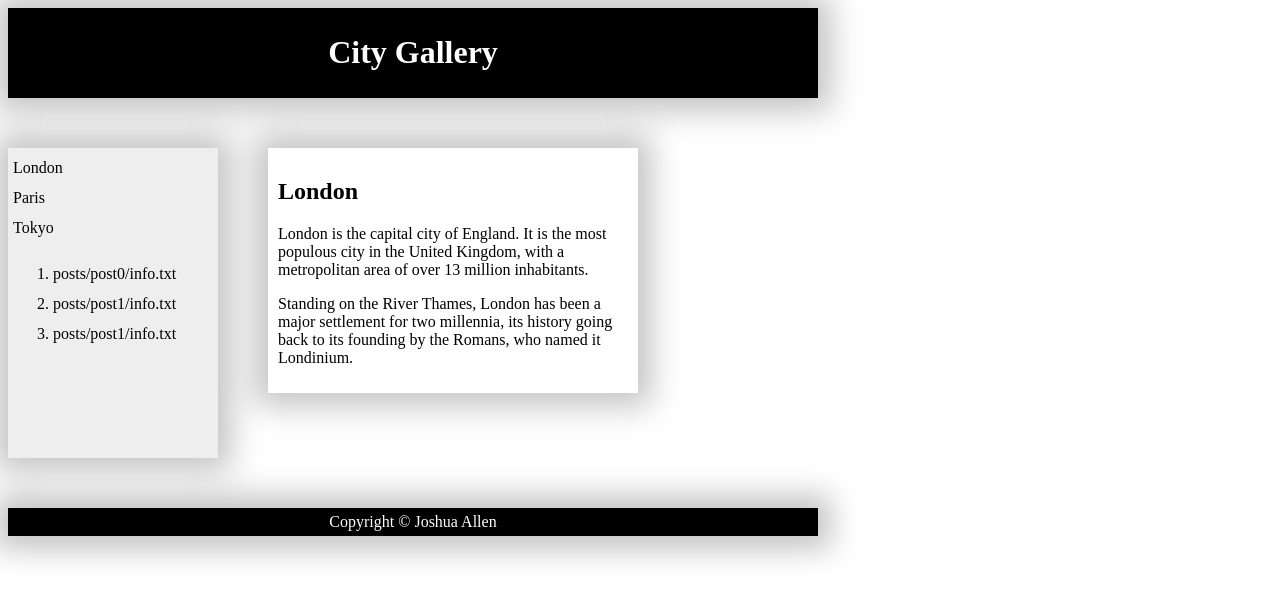
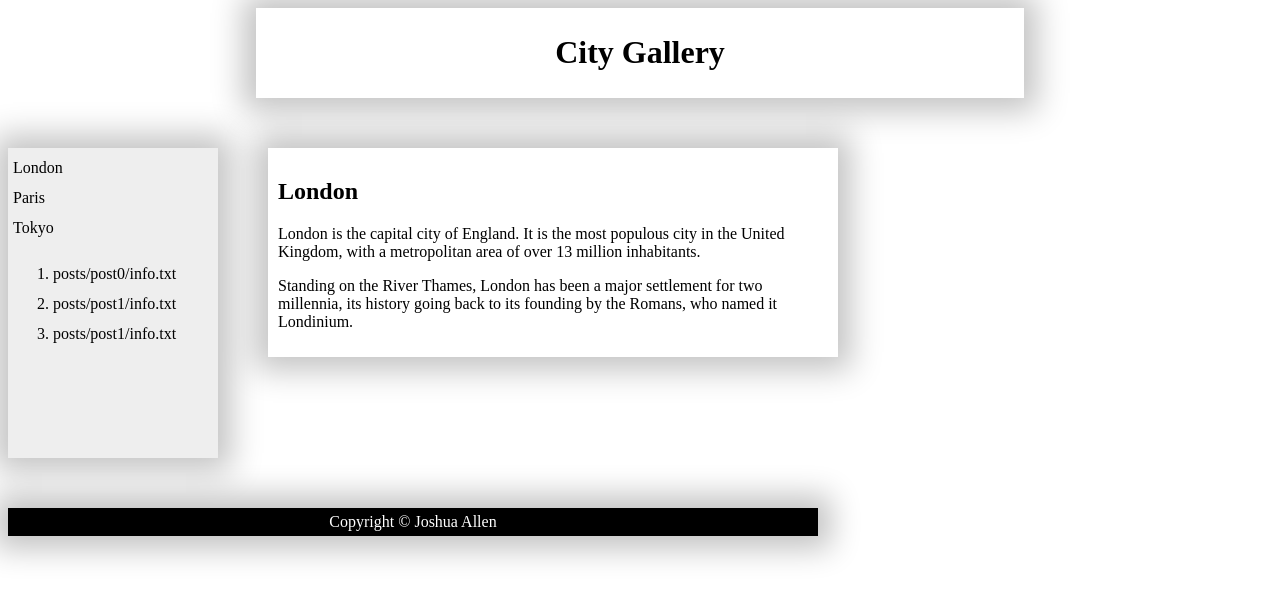
Before and after one commit to Joshua-Allen/Joshua-Allen.github.io, a PHP site: page / in a window 1280 px wide. Shown: the top 600 px of the page. Run offline with PHP 8.4, Linux system fonts and the light colour scheme; some libraries are stand-ins or nearby versions.

Commit message:
looking good p5

```diff
--- a/css/test.css
+++ b/css/test.css
@@ -1,7 +1,13 @@
 header {
+	width: 60%;
 	max-width: 800px;
-    background-color:black;
-    color:white;
+
+    background-color:white;
+    color:black;
+
+    margin-left: auto;
+    margin-right: auto;
+
     text-align:center;
     padding:5px;
 	margin-bottom:50px;
@@ -18,7 +24,7 @@ nav {
 	box-shadow: 0px 0px 30px 13px rgba(0,0,0,0.24);
 }
 section {
-    width:350px;
+    width:550px;
     float:left;
     padding:10px;
 	margin-left:50px;
```
